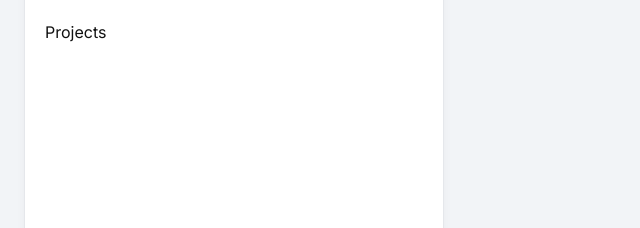
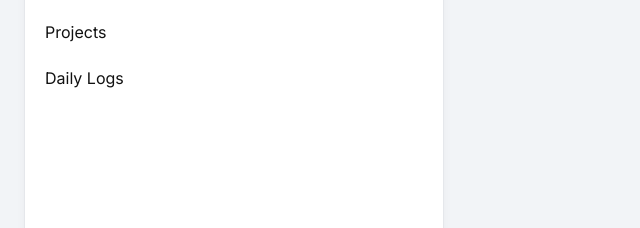
Before and after one commit to lukejyoon/blog, a plain HTML site: page index.html in a window 1280 px wide. Shown: the part 208-436 px from the top of the page, 0-640 px from the left. Drawn offline with Linux system fonts and the light colour scheme.

Commit message:
Update site

```diff
--- a/index.html
+++ b/index.html
@@ -148,6 +148,8 @@ a:hover::after{
         <li><a href="/about/">About</a></li>
         <li><a href="/now/">Now</a></li>
         <li><a href="/projects/">Projects</a></li>
+        <li><a href="/dailyLogs/">Daily Logs</a></li>
+
       </ul>
     </div>
   </div>
```
